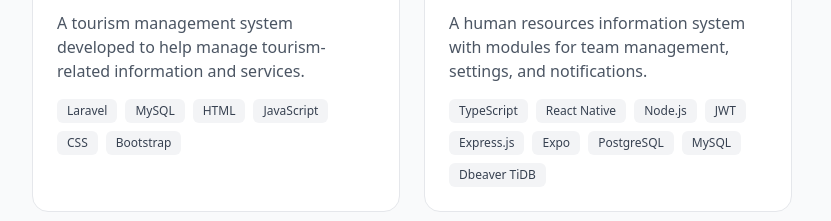
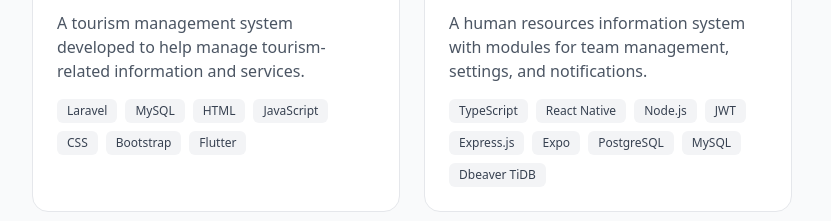
Before and after one commit to jamesllagas82-lang/jamesportfolio, a React (Vite) app: page / in a window 1280 px wide. Shown: the part 3140-3361 px from the top of the page, without its empty margins (32-863 px from the left). Built offline with nearby package versions, Linux system fonts and the light colour scheme.

Commit message:
Update Portfolio

```diff
--- a/src/constants/projects.ts
+++ b/src/constants/projects.ts
@@ -6,7 +6,7 @@ export const completedProjects: Project[] = [
     slug: "hataw-balungao",
     desc: "A tourism management system developed to help manage tourism-related information and services.",
     status: "Completed",
-    tech: ["Laravel", "MySQL", "HTML", "JavaScript", "CSS", "Bootstrap"],
+    tech: ["Laravel", "MySQL", "HTML", "JavaScript", "CSS", "Bootstrap", "Flutter"],
   },
 
   {
```
